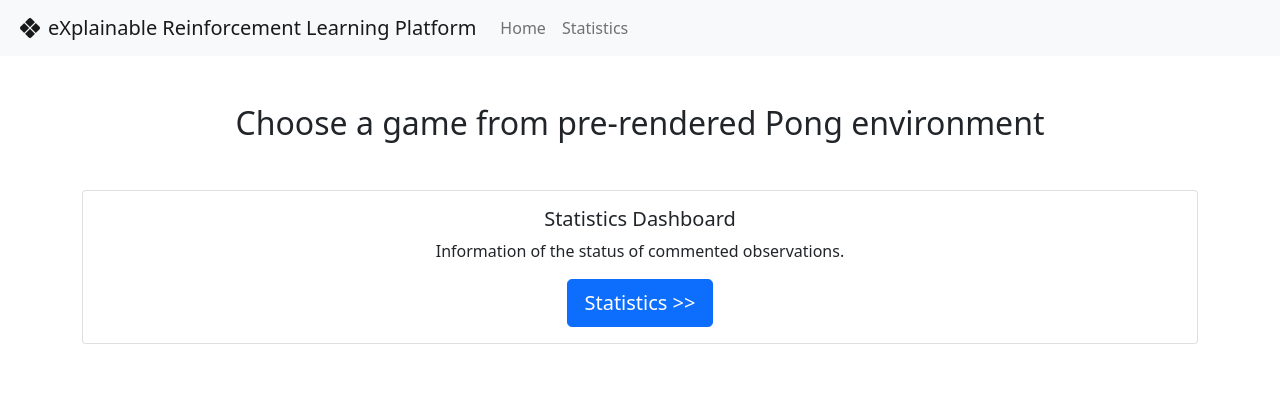
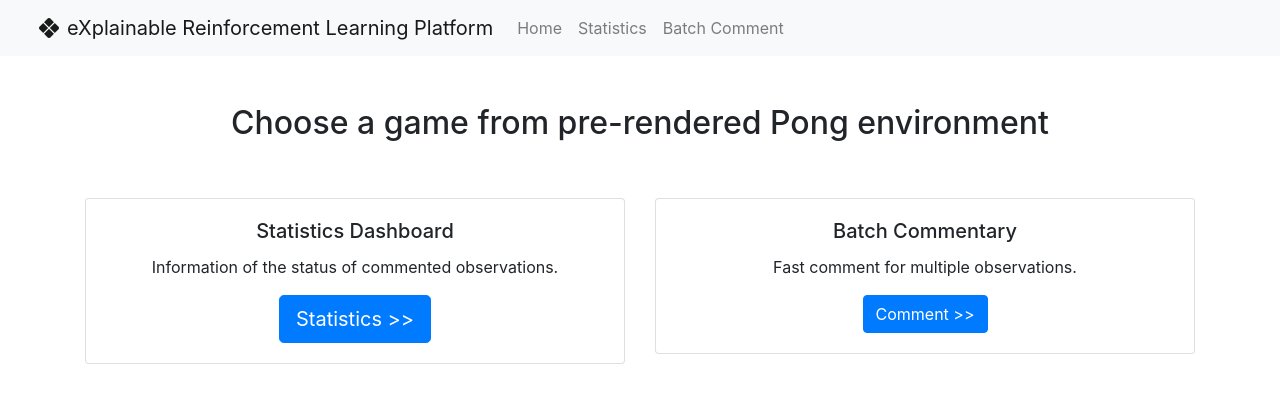
Before and after one commit to hungntt/gameXRL, a Flask app: page / in a window 1280 px wide. Shown: the top 403 px of the page. Run offline with Flask 2, Linux system fonts and the light colour scheme; data that the repository does not hold is empty; some libraries are stand-ins or nearby versions.

Commit message:
Add Comment Batch function

```diff
--- a/app/routes/forms.py
+++ b/app/routes/forms.py
@@ -7,3 +7,9 @@ class GameForm(Form):
 
 class CommentForm(Form):
     comment = TextAreaField('Comment')
+
+
+class CommentBatchForm(Form):
+    start_obs_id = StringField('Start observation')
+    end_obs_id = StringField('End observation')
+    comment = TextAreaField('Comment')
--- a/app/routes/routes.py
+++ b/app/routes/routes.py
@@ -6,7 +6,7 @@ from matplotlib import pyplot as plt
 from matplotlib.backends.backend_agg import FigureCanvasAgg as FigureCanvas
 
 from app import app
-from app.routes.forms import CommentForm
+from app.routes.forms import CommentForm, CommentBatchForm
 from db.api import API
 
 app.secret_key = b'_5#y2L"F4Q8z\n\xec]/'
@@ -38,6 +38,14 @@ def show_games_from_to_obs_id(game_id, fobs_id, tobs_id):
     return render_template('show_game.html', game_id=game_id, observations=observations)
 
 
+@app.route('/obs/<int:fobs_id>/<int:tobs_id>')
+def show_from_to_obs_id(fobs_id, tobs_id):
+    api = API()
+    observations = api.select_observations_from_id_to_id(fobs_id, tobs_id)
+    api.close_connection()
+    return render_template('show_game.html', observations=observations)
+
+
 @app.route('/obs/<int:obs_id>')
 def show_an_observation_from_an_obs_id(obs_id):
     api = API()
@@ -52,14 +60,37 @@ def comment_to_an_obs_id(obs_id):
     observation = api.select_an_observation_from_an_obs_id(obs_id)
     form = CommentForm(request.form)
     if request.method == 'POST':
-        api.comment_to_an_obs_id(obs_id, form.data.get('comment'))
-        flash('New comment created/updated successfully.')
+        try:
+            api.comment_to_an_obs_id(obs_id, form.data.get('comment'))
+            flash('New comment created/updated successfully.')
+        except Exception as e:
+            flash(e)
         api.close_connection()
         return redirect(f'/obs/{obs_id}')
     return render_template('comment.html', form=form, observations=observation)
 
 
-@app.route('/statistics', )
+@app.route('/comment_batch', methods=['GET', 'POST'])
+def comment_many_obs():
+    api = API()
+    form = CommentBatchForm(request.form)
+    if request.method == 'POST':
+        try:
+            start_obs_id = form.data.get('start_obs_id')
+            end_obs_id = form.data.get('end_obs_id')
+            if start_obs_id >= end_obs_id:
+                flash(u'Start obs id must be smaller than End obs id', 'error')
+                return redirect(f'/comment_batch')
+            api.comment_to_many_obs_id(start_obs_id, end_obs_id, form.data.get('comment'))
+            flash('New comment batches created/updated successfully.')
+            return redirect(f'/obs/{start_obs_id}/{end_obs_id}')
+        except Exception as e:
+            flash(e, 'error')
+        api.close_connection()
+    return render_template('comment_batch.html', form=form)
+
+
+@app.route('/statistics')
 def show_statistics():
     api = API()
     commented_obs = list()
--- a/app/templates/_header.html
+++ b/app/templates/_header.html
@@ -3,8 +3,8 @@
 <head>
     <title>GameXRL</title>
     <link rel="stylesheet" href="{{ url_for('static',filename='css/style.css') }}">
-    <link href="https://cdn.jsdelivr.net/npm/bootstrap@5.0.2/dist/css/bootstrap.min.css" rel="stylesheet"
-          integrity="sha384-EVSTQN3/azprG1Anm3QDgpJLIm9Nao0Yz1ztcQTwFspd3yD65VohhpuuCOmLASjC" crossorigin="anonymous">
+    <link rel="stylesheet" href="https://stackpath.bootstrapcdn.com/bootstrap/4.3.1/css/bootstrap.min.css"
+          integrity="sha384-ggOyR0iXCbMQv3Xipma34MD+dH/1fQ784/j6cY/iJTQUOhcWr7x9JvoRxT2MZw1T" crossorigin="anonymous">
     <link rel="stylesheet" href="https://cdn.jsdelivr.net/npm/bootstrap-icons@1.5.0/font/bootstrap-icons.css">
     <link href="https://fonts.googleapis.com/css2?family=Raleway&display=swap" rel="stylesheet">
 </head>
--- a/app/templates/index.html
+++ b/app/templates/index.html
@@ -11,13 +11,25 @@
             </a>
         {% endfor %}
     </div>
-    <div class="card text-center mt-5">
-        <div class="card-body">
-            <h5 class="card-title">Statistics Dashboard</h5>
-            <p class="card-text">Information of the status of commented observations.</p>
-            <a href="{{ url_for('show_statistics') }}" class="btn btn-primary btn-lg">Statistics >></a>
+    <div class="row">
+        <div class="col-sm-6">
+            <div class="card text-center mt-5">
+                <div class="card-body">
+                    <h5 class="card-title">Statistics Dashboard</h5>
+                    <p class="card-text">Information of the status of commented observations.</p>
+                    <a href="{{ url_for('show_statistics') }}" class="btn btn-primary btn-lg">Statistics >></a>
+                </div>
+            </div>
+        </div>
+        <div class="col-sm-6">
+            <div class="card text-center mt-5">
+                <div class="card-body">
+                    <h5 class="card-title">Batch Commentary</h5>
+                    <p class="card-text">Fast comment for multiple observations.</p>
+                    <a href="{{ url_for('comment_many_obs') }}" class="btn btn-primary">Comment >></a>
+                </div>
+            </div>
         </div>
     </div>
-
 </div>
 </body>
--- a/app/templates/navbar.html
+++ b/app/templates/navbar.html
@@ -15,6 +15,9 @@
                 <li class="nav-item">
                     <a class="nav-link" href="{{ url_for('show_statistics') }}">Statistics</a>
                 </li>
+                <li class="nav-item">
+                    <a class="nav-link" href="{{ url_for('comment_many_obs') }}">Batch Comment</a>
+                </li>
             </ul>
         </div>
     </div>
--- a/app/templates/statistics.html
+++ b/app/templates/statistics.html
@@ -12,7 +12,9 @@
                 {% if commented_obs_percents[i] <= 75 %} bg-info {% endif %}"
                  role="progressbar" aria-valuenow="{{ commented_obs[i] }}"
                  aria-valuemin="0" aria-valuemax="{{ all_obs[i] }}"
-                 style="width: {{ commented_obs_percents[i] }}%"></div>
+                 style="width: {{ commented_obs_percents[i] }}%">
+                {{ commented_obs_percents[i] }}% completed
+            </div>
         </div>
     {% endfor %}
 </div>
--- a/db/api.py
+++ b/db/api.py
@@ -91,16 +91,12 @@ class API:
             print(e)
             print('FAIL CREATE NEW OBSERVATION')
 
-    def create_comment_batch(self, comment_batch):
+    def create_comment_batch(self, start_obs_id, end_obs_id, comment):
         """
         Create a new comment_batch
         """
         try:
-            comment = comment_batch.get('comment')
-            start_obs_id = comment_batch.get('start_obs_id')
-            end_obs_id = comment_batch.get('end_obs_id')
             created_at = self.utc_now
-
             query = "INSERT INTO comment_batches (comment, start_obs_id, end_obs_id, created_at) " \
                     "VALUES (%s, %s, %s, %s)"
             value = (comment, start_obs_id, end_obs_id, created_at)
@@ -157,19 +153,42 @@ class API:
             print(e)
             print("Fail to get observations")
 
+    def select_observations_from_id_to_id(self, fobs_id, tobs_id):
+        """
+        Select a game from game_id, in range obs_id to obs_id
+        """
+        try:
+            query = "SELECT * FROM observations WHERE obs_id BETWEEN %s AND %s"
+            value = (fobs_id, tobs_id)
+            self.cursor.execute(query, value)
+            observations = self.cursor.fetchall()
+            print("Get observations from %s to %s ", fobs_id, tobs_id, value)
+            return observations
+        except Exception as e:
+            print(e)
+            print("Fail to get observations")
+
     def comment_to_an_obs_id(self, obs_id, input_comment):
         """
         Comment to a obs_id state
         """
-        try:
-            query = "UPDATE observations SET comment = %s WHERE obs_id = %s"
-            value = (input_comment, obs_id)
-            self.cursor.execute(query, value)
-            self.cnx.commit()
-            print("Insert comment to obs_id", obs_id, input_comment)
-        except Exception as e:
-            print(e)
-            print("Fail to insert comment ")
+        query = "UPDATE observations SET comment = %s WHERE obs_id = %s"
+        value = (input_comment, obs_id)
+        self.cursor.execute(query, value)
+        self.cnx.commit()
+        print("Insert comment to obs_id", obs_id, input_comment)
+
+    def comment_to_many_obs_id(self, start_obs_id, end_obs_id, input_comment):
+        """
+        Comment to a batch of observations
+        """
+        for i in range(int(start_obs_id), int(end_obs_id) + 1):
+            comment_query = "UPDATE observations SET comment = %s WHERE obs_id = %s"
+            comment_value = (input_comment, i)
+            self.cursor.execute(comment_query, comment_value)
+            print("Insert comment to obs_id %s", i, input_comment)
+        self.cnx.commit()
+        self.create_comment_batch(start_obs_id, end_obs_id, input_comment)
 
     def get_all_games_id_of_a_gym(self, gym_id):
         """
--- a/db/connect_db.py
+++ b/db/connect_db.py
@@ -22,7 +22,8 @@ def connect_db(mode='server'):
         cnx = sql.connect(
                 host="localhost",
                 user="root",
-                password="Hikari@123",
+                port="1402",
+                password="password",
         )
     elif mode == 'insert_server':
         server = SSHTunnelForwarder(
@@ -43,6 +44,7 @@ def connect_db(mode='server'):
         cnx = sql.connect(
                 host="localhost",
                 user="root",
+                port="1402",
                 password="password",
                 database="xrl",
         )
```
Also changed, not shown: app/templates/comment_batch.html (added, +38 -0 lines).
